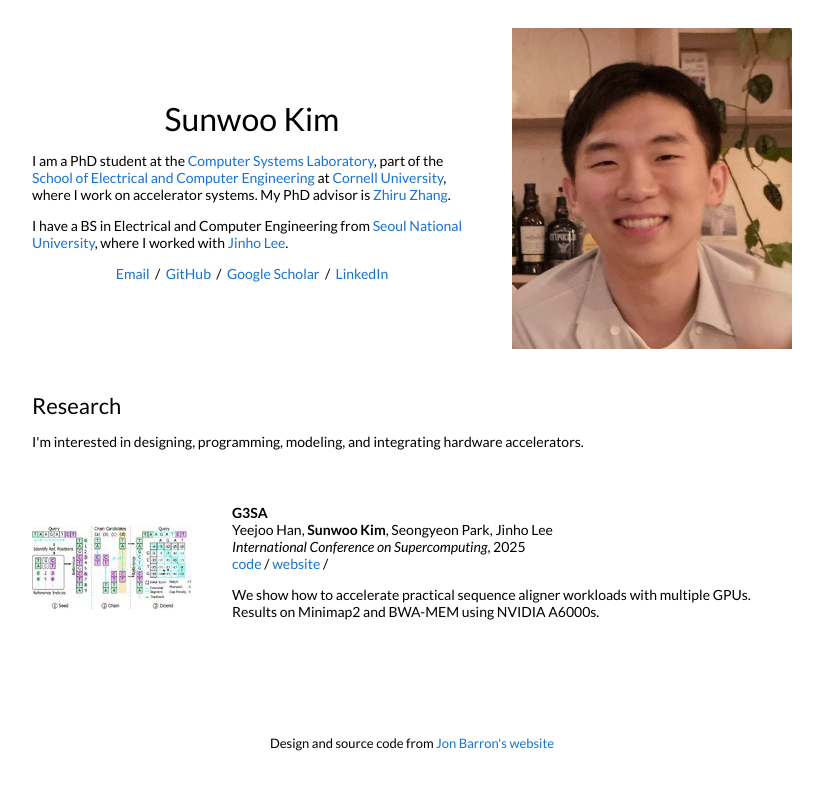
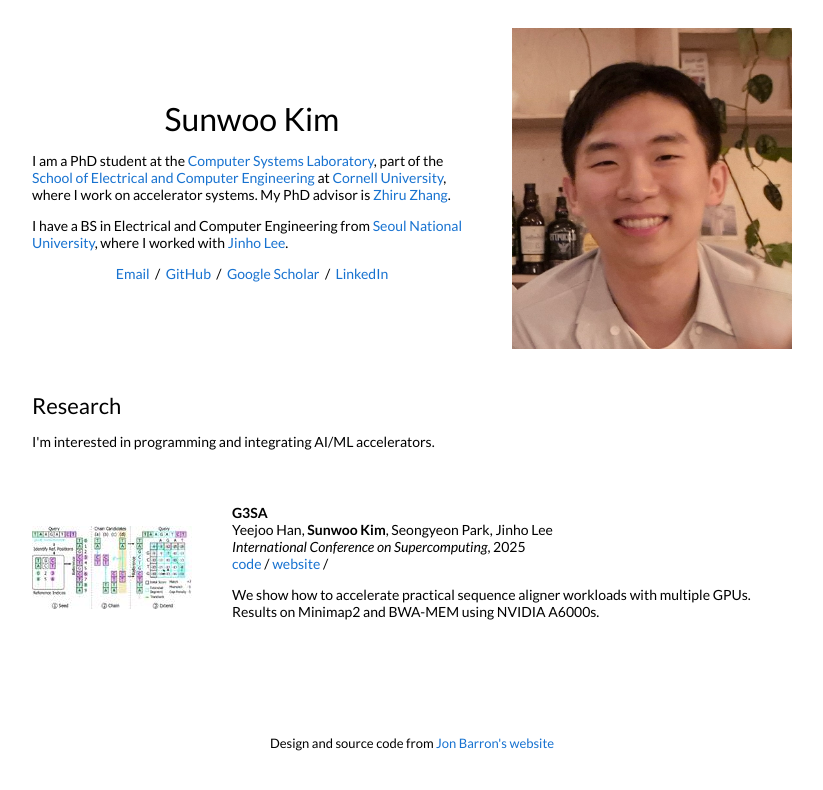
Before and after one commit to sunwookim028/sunwookim028.github.io, a Jekyll site: the page built from _posts/2025-08-22-g3sa.markdown, in a window 1280 px wide. Shown: the top 790 px of the page, without its empty margins (228-1051 px from the left). Built offline with Jekyll 4.4.1, drawn with Linux system fonts in a browser that asks for light colours.

Commit message:
Make research interests crisp

```diff
--- a/_layouts/default.html
+++ b/_layouts/default.html
@@ -57,7 +57,7 @@
             <td style="padding:2.5%;width:100%;vertical-align:middle">
               <h2>Research</h2>
               <p>
-                I'm interested in designing, programming, modeling, and integrating hardware accelerators.
+                I'm interested in programming and integrating AI/ML accelerators.
               </p>
             </td>
           </tr>
```
